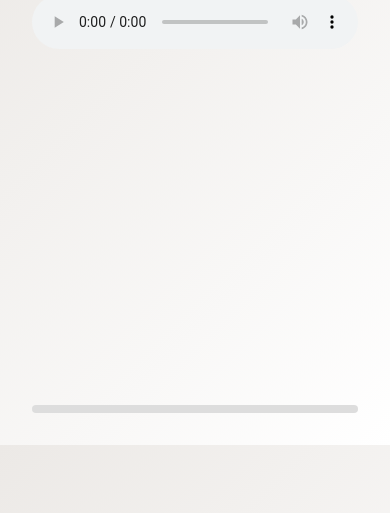
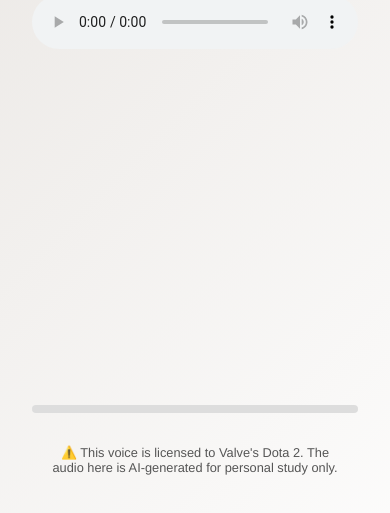
Before and after one commit to nqminhuit/audiobooks, a plain HTML site: page index.html in a window 390 px wide. Shown: the part 111-624 px from the top of the page. Drawn offline with Linux system fonts and the light colour scheme; no server answers.

Commit message:
add disclaimer

```diff
--- a/index.html
+++ b/index.html
@@ -13,7 +13,9 @@
     flex-direction: column;
     align-items: center;
     padding: 2rem;
+    height: 100vh;
     margin: 0;
+    box-sizing: border-box;
   }
 
   h1 {
@@ -39,8 +41,8 @@
     max-width: 800px;
 
     /* FIXED SIZE */
-    height: 8rem;         /* ensures box stays same height */
-    display: flex;            /* for vertical centering */
+    height: 8rem;
+    display: flex;
     align-items: center;
     justify-content: center;
 
@@ -78,6 +80,21 @@
     background: #4caf50;
     transition: width 0.1s linear;
   }
+
+  #notice {
+    font-size: 0.9rem;
+    color: #555;
+    text-align: center;
+    margin-top: 2rem;
+    max-width: 600px;
+    padding: 0 1rem;
+  }
+
+  @media (max-width: 480px) {
+    #notice {
+      font-size: 0.8rem;
+    }
+  }
 </style>
 </head>
 <body>
@@ -92,9 +109,13 @@
   <div class="progress-bar" id="progress"></div>
 </div>
 
+<footer id="notice">
+  ⚠️ This voice is licensed to Valve's Dota 2. The audio here is AI-generated for personal study only.
+</footer>
+
 <script>
   const AUDIO_SRC = "content/audio/cb.ta.wav";
-  const SRT_URL = "https://gist.githubusercontent.com/nqminhuit/909be29182fa04cdcf2d9b3c7ed34138/raw/5d7fd451f77545069725c1ce1e636ba73b6741aa/cb.ta.srt";
+  const SRT_URL = "https://gist.githubusercontent.com/nqminhuit/909be29182fa04cdcf2d9b3c7ed34138/raw/f2b6710adfdea9642c925ed94dcc5240848f4c51/cb.ta.srt";
 
   const audio = document.getElementById('audio');
   const subtitleEl = document.getElementById('subtitle');
```
